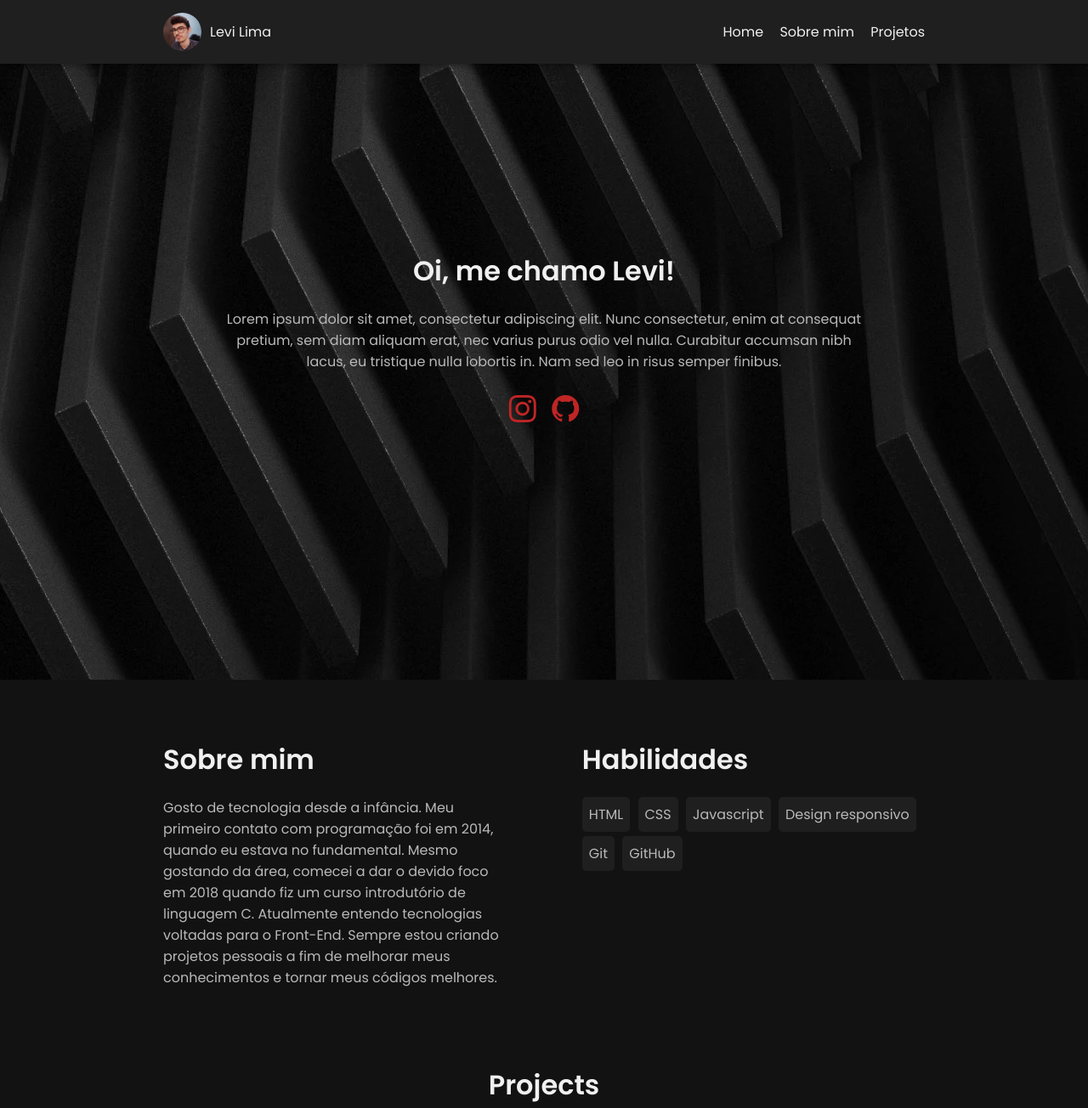
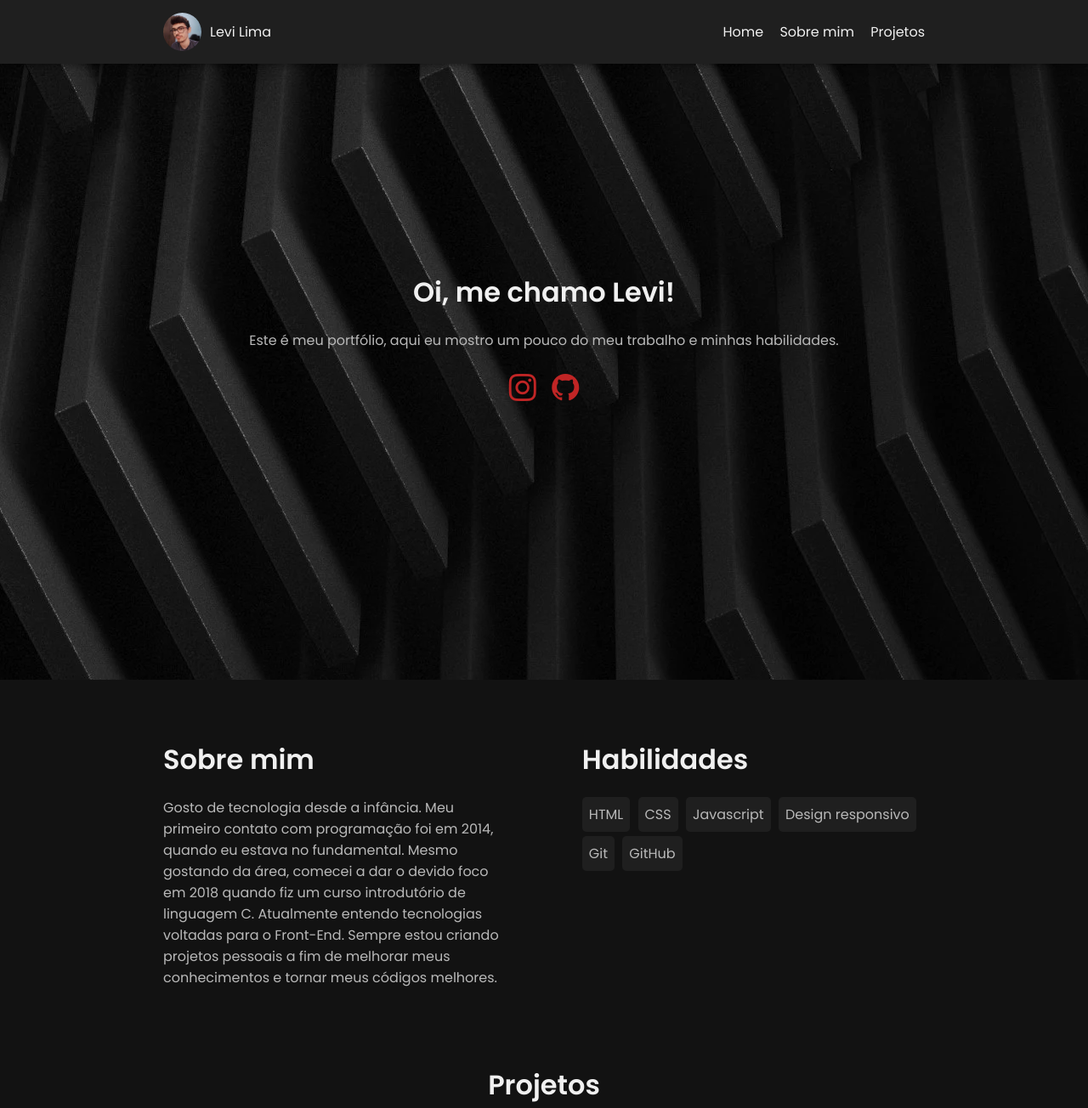
Before and after one commit to Levil9490/meu-portfolio, a plain HTML site: page index.html in a window 1280 px wide. Shown: the top 1304 px of the page at 85% size. Drawn offline with nearby package versions, Linux system fonts and the light colour scheme.

Commit message:
Adicionado texto a banner e titulo da seção projects alterado para projetos

```diff
--- a/index.html
+++ b/index.html
@@ -38,11 +38,8 @@
 			<div class="banner-content">
 				<h1>Oi, me chamo Levi!</h1>
 				<p class="banner-text">
-					Lorem ipsum dolor sit amet, consectetur adipiscing elit.
-					Nunc consectetur, enim at consequat pretium, sem diam
-					aliquam erat, nec varius purus odio vel nulla. Curabitur
-					accumsan nibh lacus, eu tristique nulla lobortis in. Nam sed
-					leo in risus semper finibus.
+					Este é meu portfólio, aqui eu mostro um pouco do meu
+					trabalho e minhas habilidades.
 				</p>
 				<div class="social-icons">
 					<a href="" class="social-icon">
@@ -87,7 +84,7 @@
 		<section>
 			<div class="main-container">
 				<div class="projects">
-					<h1>Projects</h1>
+					<h1>Projetos</h1>
 					<div class="project">
 						<img
 							src="img/kloe.webp"
```
